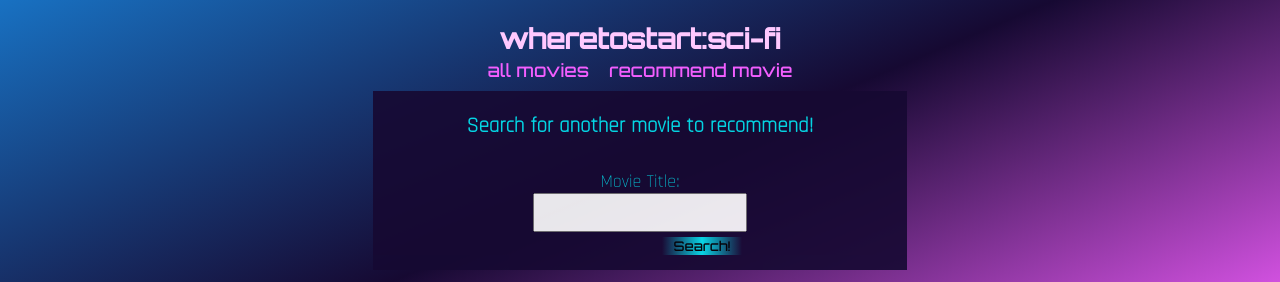
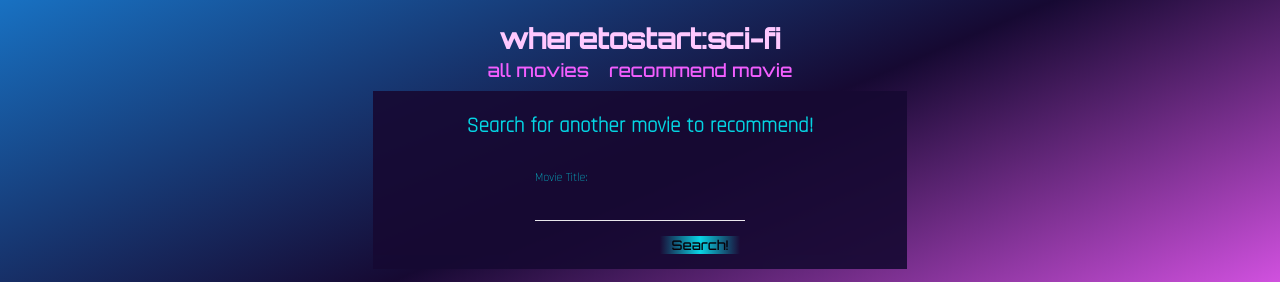
Before and after one commit to jesschoe/wheretostart, a React (Create React App) app in the folder client/: page /new in a window 1280 px wide. Shown: the top 282 px of the page. Built offline with nearby package versions, Linux system fonts and the light colour scheme; no server answers.

Commit message:
fixed slider component

```diff
--- a/client/src/App.css
+++ b/client/src/App.css
@@ -181,7 +181,6 @@ form {
   width: 200px;
   padding: 5px;
   font-family: 'Rajdhani', sans-serif;
-  font-size: 1.1em;
 }
 
 .reviews-container {
@@ -280,3 +279,23 @@ i:hover {
     max-width: 1050px;
   }
 }
+
+input {
+  width: 100%;
+  padding: 10px 0;
+  font-size: 1.1em;
+  color: white;
+  margin-bottom: 10px;
+  border: none;
+  border-bottom: 1px solid white;
+  outline: none;
+  background: transparent;
+}
+
+label {
+  text-align: left;
+  font-size: 16px;
+  color: white;
+  color: #03e9f4;
+  font-size: 12px;
+}
--- a/client/src/App.js
+++ b/client/src/App.js
@@ -4,7 +4,7 @@ import Navbar from './components/Navbar'
 import AllMovies from './components/AllMovies';
 import MovieSearch from './components/MovieSearch';
 import MovieDetails from './components/MovieDetails';
-import SubmitReview from './components/SubmitReview'
+import SubmitReview from './components/Reviews/SubmitReview'
 import Slider from './components/Carousel/Slider'
 import GitHub from './images/GitHub.png'
 
--- a/client/src/components/AllMovies.jsx
+++ b/client/src/components/AllMovies.jsx
@@ -1,6 +1,6 @@
 import { useState, useEffect } from 'react'
 import { Link } from 'react-router-dom'
-import { fetchMovies } from '../services/index'
+import { fetchMovies } from '../services'
 
 export default function AllMovies() {
     const [ movies, setMovies ] = useState([])
--- a/client/src/components/Carousel/Slider.css
+++ b/client/src/components/Carousel/Slider.css
@@ -9,8 +9,7 @@
     width: 100%;
     height: 100%;
     position: absolute;
-    opacity: 0;
-    transition: opacity ease-in-out 0.4s;
+    display: none;
 }
 
 .slide .movie-card {
@@ -20,7 +19,7 @@
 }
 
 .active-anim {
-    opacity: 1;
+    display: block;
 }
 
 .arrow {
--- a/client/src/components/Carousel/Slider.jsx
+++ b/client/src/components/Carousel/Slider.jsx
@@ -6,7 +6,6 @@ import { fetchMovies } from '../../services'
 export default function Slider() {
     const [slideIndex, setSlideIndex] = useState(1)
     const [ movies, setMovies ] = useState([])
-
 
     useEffect(() => {
         const setAllMovies = async() => {
@@ -34,7 +33,6 @@ export default function Slider() {
         }
     }
 
-
     const prevSlide = () => {
         if ( slideIndex !== 1) {
             setSlideIndex(slideIndex - 1)
@@ -51,7 +49,6 @@ export default function Slider() {
 
                     <div key={movie.id} className={slideIndex === i + 1 ? 'slide active-anim' : 'slide'}>
                         <Link to={`/movies/${movie.id}`} key={movie.id} style={{ textDecoration: 'none' }}>
-                        {console.log(movie.id, movie.fields.title)}
                             <div
                                 style={{backgroundImage: `url(${movie.fields?.poster})`,
                                     backgroundRepeat: 'no-repeat',
--- a/client/src/components/MovieDetails.jsx
+++ b/client/src/components/MovieDetails.jsx
@@ -2,12 +2,12 @@ import { useParams } from 'react-router'
 import { useState, useEffect } from 'react'
 import { fetchMovie } from '../services'
 import Details from './Details'
-import Reviews from './Reviews'
+import AllReviews from '../components/Reviews/AllReviews'
 
 export default function MovieDetails() {
     const { id } = useParams()
     const [ movie, setMovie ] = useState({})
-    console.log('params', id)
+
     useEffect(() => {
         const getMovie = async() => {
             const movieTitle = await fetchMovie(id)
@@ -19,7 +19,7 @@ export default function MovieDetails() {
     return (
         <div>
             <Details title={movie.fields?.title} id={id} />
-            <Reviews reviewIds={movie.fields?.reviews} />
+            <AllReviews reviewIds={movie.fields?.reviews} />
         </div>
     )
 }
--- a/client/src/components/MovieSearch.jsx
+++ b/client/src/components/MovieSearch.jsx
@@ -1,6 +1,6 @@
 import { useState } from 'react'
 import { useHistory } from 'react-router'
-import Form from "./Form"
+import MovieSearchForm from "./MovieSearchForm"
 import { fetchMovies, searchMovieId, searchMovies, submitMovie } from '../services'
 
 export default function MovieSearch() {
@@ -18,7 +18,6 @@ export default function MovieSearch() {
         const res = await searchMovieId(value)
         const allMovies = await fetchMovies()
         let exists = false
-        console.log(res.Title)
 
 
         for (let i = 0; i < allMovies.length; i++) {
@@ -45,14 +44,11 @@ export default function MovieSearch() {
 
     }
 
-
-
-
     return (
         <div className='search-container'>
             <div className='search-form'>
                 <h3>Search for another movie to recommend!</h3>
-                <Form
+                <MovieSearchForm
                     title={title}
                     setTitle={setTitle}
                     handleSearch={handleSearch}
@@ -78,7 +74,6 @@ export default function MovieSearch() {
                                 <p>{movie?.Title}, {movie?.Year}</p>
                             </div>
                         </div>
-
                     )
                 })}
             </div>
--- a/client/src/components/Reviews.jsx
+++ b/client/src/components/Reviews/AllReviews.jsx
@@ -1,13 +1,12 @@
 import { useState, useEffect } from 'react'
-import { getReviews, deleteReview } from '../services'
+import { getReviews, deleteReview } from '../../services'
 import { useHistory } from 'react-router'
 
-export default function Reviews(props) {
+export default function AllReviews(props) {
     const [reviews, setReviews] = useState([])
     const history = useHistory()
 
     useEffect(() => {
-        console.log('ids', props.reviewIds)
         if (props.reviewIds) {
             props.reviewIds.map(async (reviewId) => {
                 const data = await getReviews(reviewId)
@@ -22,7 +21,6 @@ export default function Reviews(props) {
     }, [props.reviewIds])
 
     const handleDelete = async(id) => {
-        console.log(id)
         await deleteReview(id)
         history.push(`./movies/${id}`)
     }
--- a/client/src/components/SubmitReview.jsx
+++ b/client/src/components/Reviews/SubmitReview.jsx
@@ -1,6 +1,6 @@
 import { useState } from 'react'
 import { useParams, useHistory } from 'react-router'
-import { fetchMovie, reviewMovie } from '../services'
+import { fetchMovie, reviewMovie } from '../../services'
 import ReviewForm from './ReviewForm'
 
 
@@ -13,8 +13,7 @@ export default function SubmitReview() {
 
     const handleSubmit = async(e) => {
         e.preventDefault()
-        console.log('reviews', reviews)
-        console.log('username', username)
+
         const data = await fetchMovie(id)
         let title
         if (data.fields.reviews?.length) {
```
Also changed, not shown: client/src/components/Reviews/ReviewForm.css (renamed from client/src/components/ReviewForm.css, +0 -8 lines), client/src/components/MovieSearchForm.jsx (renamed from client/src/components/Form.jsx), client/src/components/Reviews/ReviewForm.jsx (renamed from client/src/components/ReviewForm.jsx).
